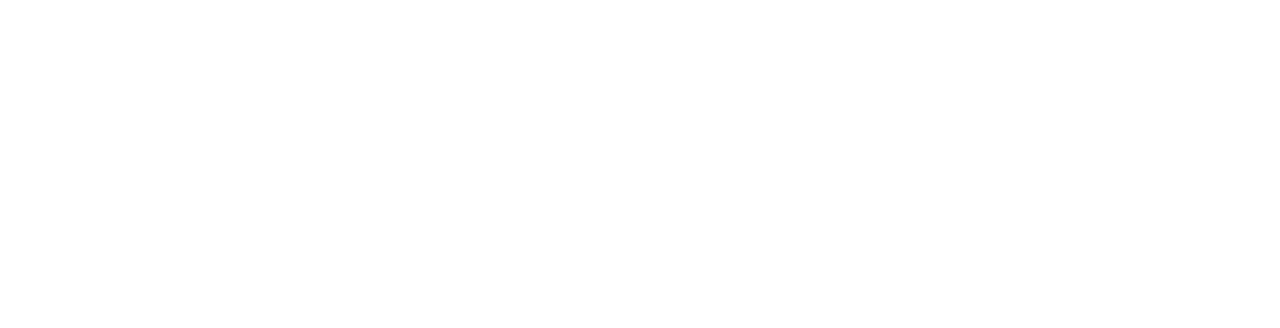
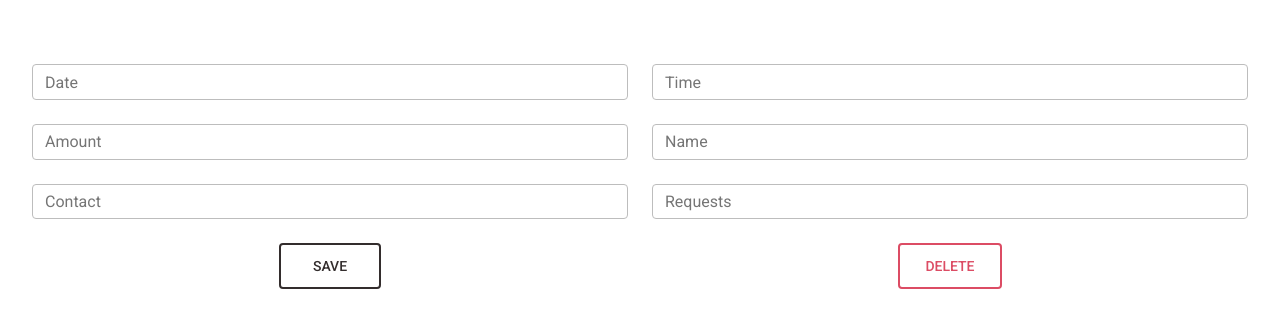
Before and after one commit to Sergiy-Solomka/react_restaurant_booking, a React (Create React App) app in the folder frontend/: page /edit in a window 1280 px wide. Before the commit this address had no page. Shown: the top 328 px of the page. Built offline with nearby package versions, Linux system fonts and the light colour scheme; no server answers.

Commit message:
Render one booking info on edit page.

```diff
--- a/frontend/src/api/apiCalls.ts
+++ b/frontend/src/api/apiCalls.ts
@@ -20,3 +20,15 @@
     return null
   }
 }
+
+export const getOneBooking = async (id:string) => {
+  // @ts-ignore
+  try {
+
+    const response: AxiosResponse = await axios.get(`http://localhost:3001/bookings/${id}`)
+    return response.data
+  } catch (error) {
+    console.error(error)
+    return null
+  }
+}
--- a/frontend/src/api/apiMap.ts
+++ b/frontend/src/api/apiMap.ts
@@ -3,4 +3,5 @@
 export const API_MAP = {
   allBookings: `${BASE_API}/bookings`,
   dayBookings: `${BASE_API}/bookings`,
+  oneBooking:`${BASE_API}/bookings`,
 }
--- a/frontend/src/componentes/Day/Day.tsx
+++ b/frontend/src/componentes/Day/Day.tsx
@@ -1,13 +1,18 @@
 import React, { useEffect, useState } from "react";
-import {useLocation} from 'react-router-dom';
+import { useLocation, useNavigate } from "react-router-dom";
 import { IBookingsObj } from "../../interfaces/interfaces";
 import {  getDayBookings } from "../../api/apiCalls";
 import { dateStringForm } from "../../functions/formaters";
+import './Day.scss'
 
 export const Day = () => {
+  const navigate = useNavigate();
   const location = useLocation();
   const newDateString = dateStringForm(new Date(location.state))
 
+  const editBooking = (id:string) => {
+    navigate('/edit/',{state:id});
+  }
 
   const [data, setData] = useState<IBookingsObj[]>()
   useEffect(() => {
@@ -21,8 +26,13 @@
   console.log(data);
 
   return (<div>
+      <nav className='day-navigation container'>
+        <button className=" btn btn-outline-dark  btn-lg col">MONTH</button>
+        <h2 className={'day-navigation-title col'}>{`Bookings of : ${newDateString} `}</h2>
+        <button className=" btn btn-outline-dark  btn-lg col" >NEW BOOKING</button>
 
-      <h2>{`Bookings of : ${newDateString} `}</h2>
+      </nav>
+
 
       <table className="table table-striped">
         <thead>
@@ -37,8 +47,7 @@
         </tr>
         </thead>
         <tbody>
-        {
-          data
+        {data
           ? data
             .filter((book) => book.date === newDateString)
             .map((book) => (
@@ -49,13 +58,14 @@
                 <td data-label="Name">{book.name}</td>
                 <td data-label="Requests">{book.requests}</td>
                 <td data-label="Contact">{book.contact}</td>
-                  <td><button className="btn-booking" id={book._id}>EDIT</button></td>
+                <td><button className="btn-booking" id={book._id} onClick={()=>editBooking(book._id)}>EDIT</button></td>
               </tr>
             ))
-            : ''
-        }
+          : ''}
         </tbody>
       </table>
+
+
   </div>
 
 
--- /dev/null
+++ b/frontend/src/componentes/EditBooking/EditBooking.tsx
@@ -0,0 +1,61 @@
+import React, { useEffect, useState } from "react";
+import { useLocation } from "react-router-dom";
+import {  getOneBooking } from "../../api/apiCalls";
+import { IBookingsObj } from "../../interfaces/interfaces";
+
+
+
+export const EditBooking = () => {
+  const location = useLocation();
+  const id:string = location.state
+  const [data, setData] = useState<IBookingsObj>()
+  useEffect(() => {
+    const fetchData = async (id:string) => {
+      const data = await getOneBooking(id)
+      setData(data)
+
+    }
+    fetchData(id).then(r => console.log(r))
+  }, [])
+
+
+  return <div>
+    <form>
+      <div className="row ">
+        <div className="col-sm-6 mt-4">
+          <input type="text" className="form-control" placeholder="Date" defaultValue = {data?.date}  />
+        </div>
+        <div className="col-sm-6 mt-4">
+          <input type="text" className="form-control" placeholder="Time" defaultValue = {data?.time}/>
+        </div>
+      </div>
+      <div className="row ">
+        <div className="col-sm-6  mt-4">
+          <input type="text" className="form-control" placeholder="Amount" defaultValue = {data?.amount} />
+        </div>
+        <div className="col-sm-6 mt-4">
+          <input type="text" className="form-control" placeholder="Name" defaultValue = {data?.name} />
+        </div>
+      </div>
+      <div className="row " >
+        <div className="col-sm-6 mt-4">
+          <input type="text" className="form-control" placeholder="Contact" defaultValue = {data?.contact} />
+        </div>
+        <div className="col-sm-6 mt-4">
+          <input type="text" className="form-control" placeholder="Requests" defaultValue = {data?.requests}/>
+        </div>
+      </div>
+      <div className="row ">
+        <div className="col-sm-6 mt-4 w-50">
+          <button type="button" className="btn btn-lg btn-outline-dark">&nbsp;&nbsp;SAVE&nbsp;&nbsp;</button>
+        </div>
+        <div className="col-sm-6 mt-4 w-50">
+          <button type="button" className="btn btn-lg btn-outline-danger">DELETE</button>
+        </div>
+      </div>
+    </form>
+
+
+
+  </div>
+}
--- /dev/null
+++ b/frontend/src/componentes/NewBooking/NewBooking.tsx
@@ -0,0 +1,5 @@
+import React from "react";
+
+export const NewBooking = () => {
+  return <div>HI</div>
+}
--- a/frontend/src/router/router.tsx
+++ b/frontend/src/router/router.tsx
@@ -2,14 +2,18 @@
 import { Calendar } from "../componentes/Calendar/Calendar";
 import { Routes, Route} from "react-router-dom";
 import { Day } from "../componentes/Day/Day";
+import { EditBooking } from "../componentes/EditBooking/EditBooking";
+import { NewBooking } from "../componentes/NewBooking/NewBooking";
+
+
 
 export const Router =  () =>{
   return <div>
     <Routes>
       <Route path="/" element={<Calendar />} />
       <Route path="/day" element={<Day />} />
-      {/*<Route path="/books/:id" element={<Book />} />*/}
-      {/*<Route path="/books/new" element={<NewBook />} />*/}
+      <Route path="/edit/" element={<EditBooking />} />
+      <Route path="/new" element={<NewBooking />} />
       {/*<Route path="*" element={<NotFound />} />*/}
     </Routes>
   </div>
```
Lines whose indentation alone changed are shown as unchanged.
